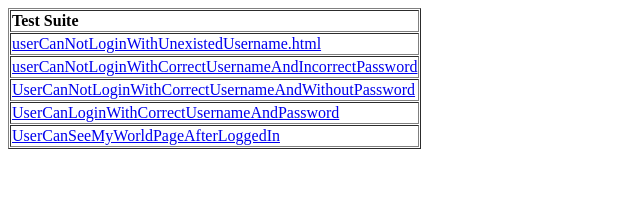
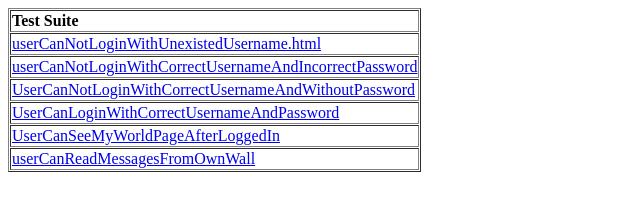
Before and after one commit to makeus/web7.0, a plain HTML site: page selenium/testSuite.html in a window 1280 px wide. Shown: the whole page, without its empty margins (0-640 px from the left). Drawn offline with Linux system fonts and the light colour scheme.

Commit message:
save testSuite

```diff
--- a/selenium/testSuite.html
+++ b/selenium/testSuite.html
@@ -13,6 +13,7 @@
 <tr><td><a href="loginTests/UserCanNotLoginWithCorrectUsernameAndWithoutPassword.html">UserCanNotLoginWithCorrectUsernameAndWithoutPassword</a></td></tr>
 <tr><td><a href="loginTests/UserCanLoginWithCorrectUsernameAndPassword.html">UserCanLoginWithCorrectUsernameAndPassword</a></td></tr>
 <tr><td><a href="MyFrontPageTests/UserCanSeeMyWorldPageAfterLoggedIn.html">UserCanSeeMyWorldPageAfterLoggedIn</a></td></tr>
+<tr><td><a href="readingMessagesFromWallTests/userCanReadMessagesFromOwnWall.html">userCanReadMessagesFromOwnWall</a></td></tr>
 </tbody></table>
 </body>
 </html>
```
